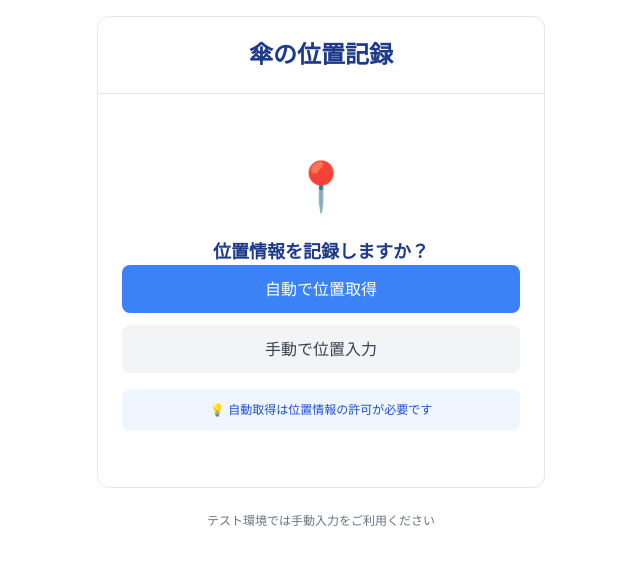
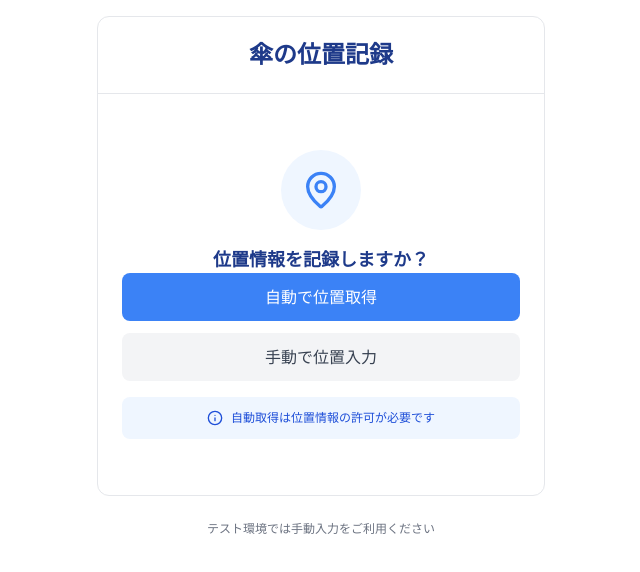
Before and after one commit to komeponpon/kasalog, a Next.js app: page /scan in a window 1280 px wide. Shown: the top 572 px of the page, without its empty margins (319-959 px from the left). Built offline with nearby package versions, Linux system fonts and the light colour scheme; no server answers.

Commit message:
絵文字を無くしました

```diff
--- a/src/app/scan/page.tsx
+++ b/src/app/scan/page.tsx
@@ -4,6 +4,7 @@ import { useState, useEffect } from 'react'
 import { useSearchParams } from 'next/navigation'
 import { supabase } from '@/lib/supabase/client'
 import Link from 'next/link'
+import { MapPin, AlertCircle, CheckCircle, Info, RotateCcw } from 'lucide-react'
 
 function ScanPage() {
   const searchParams = useSearchParams()
@@ -149,7 +150,18 @@ function ScanPage() {
           <div style={{ padding: '24px' }}>
             {!isLoading && !error && !success && !showManualInput && (
               <div style={{ textAlign: 'center', padding: '32px 0' }}>
-                <div style={{ fontSize: '48px', marginBottom: '16px' }}>📍</div>
+                <div style={{
+                  display: 'inline-flex',
+                  alignItems: 'center',
+                  justifyContent: 'center',
+                  width: '80px',
+                  height: '80px',
+                  marginBottom: '16px',
+                  backgroundColor: '#eff6ff',
+                  borderRadius: '50%'
+                }}>
+                  <MapPin style={{ width: '40px', height: '40px', color: '#3b82f6' }} />
+                </div>
                 <h3 style={{
                   fontSize: '18px',
                   fontWeight: '600',
@@ -198,14 +210,19 @@ function ScanPage() {
                   marginTop: '16px',
                   backgroundColor: '#eff6ff',
                   padding: '12px',
-                  borderRadius: '8px'
+                  borderRadius: '8px',
+                  display: 'flex',
+                  alignItems: 'center',
+                  gap: '8px',
+                  justifyContent: 'center'
                 }}>
+                  <Info style={{ width: '16px', height: '16px', color: '#1d4ed8' }} />
                   <p style={{
                     fontSize: '12px',
                     color: '#1d4ed8',
                     margin: 0
                   }}>
-                    💡 自動取得は位置情報の許可が必要です
+                    自動取得は位置情報の許可が必要です
                   </p>
                 </div>
               </div>
@@ -366,7 +383,18 @@ function ScanPage() {
 
             {error && (
               <div style={{ textAlign: 'center', padding: '32px 0' }}>
-                <div style={{ fontSize: '48px', marginBottom: '16px' }}>❌</div>
+                <div style={{
+                  display: 'inline-flex',
+                  alignItems: 'center',
+                  justifyContent: 'center',
+                  width: '80px',
+                  height: '80px',
+                  marginBottom: '16px',
+                  backgroundColor: '#fef2f2',
+                  borderRadius: '50%'
+                }}>
+                  <AlertCircle style={{ width: '40px', height: '40px', color: '#dc2626' }} />
+                </div>
                 <h3 style={{
                   fontSize: '18px',
                   fontWeight: '600',
@@ -424,10 +452,15 @@ function ScanPage() {
                       fontSize: '16px',
                       fontWeight: '500',
                       cursor: 'pointer',
-                      transition: 'backgroundColor 0.2s'
+                      transition: 'backgroundColor 0.2s',
+                      display: 'flex',
+                      alignItems: 'center',
+                      justifyContent: 'center',
+                      gap: '8px'
                     }}
                   >
-                    🔄 再試行
+                    <RotateCcw style={{ width: '16px', height: '16px' }} />
+                    再試行
                   </button>
                   <Link href="/" style={{
                     display: 'block',
@@ -450,7 +483,18 @@ function ScanPage() {
 
             {success && (
               <div style={{ textAlign: 'center', padding: '32px 0' }}>
-                <div style={{ fontSize: '48px', marginBottom: '16px' }}>✅</div>
+                <div style={{
+                  display: 'inline-flex',
+                  alignItems: 'center',
+                  justifyContent: 'center',
+                  width: '80px',
+                  height: '80px',
+                  marginBottom: '16px',
+                  backgroundColor: '#ecfdf5',
+                  borderRadius: '50%'
+                }}>
+                  <CheckCircle style={{ width: '40px', height: '40px', color: '#059669' }} />
+                </div>
                 <h3 style={{
                   fontSize: '18px',
                   fontWeight: '600',
```
